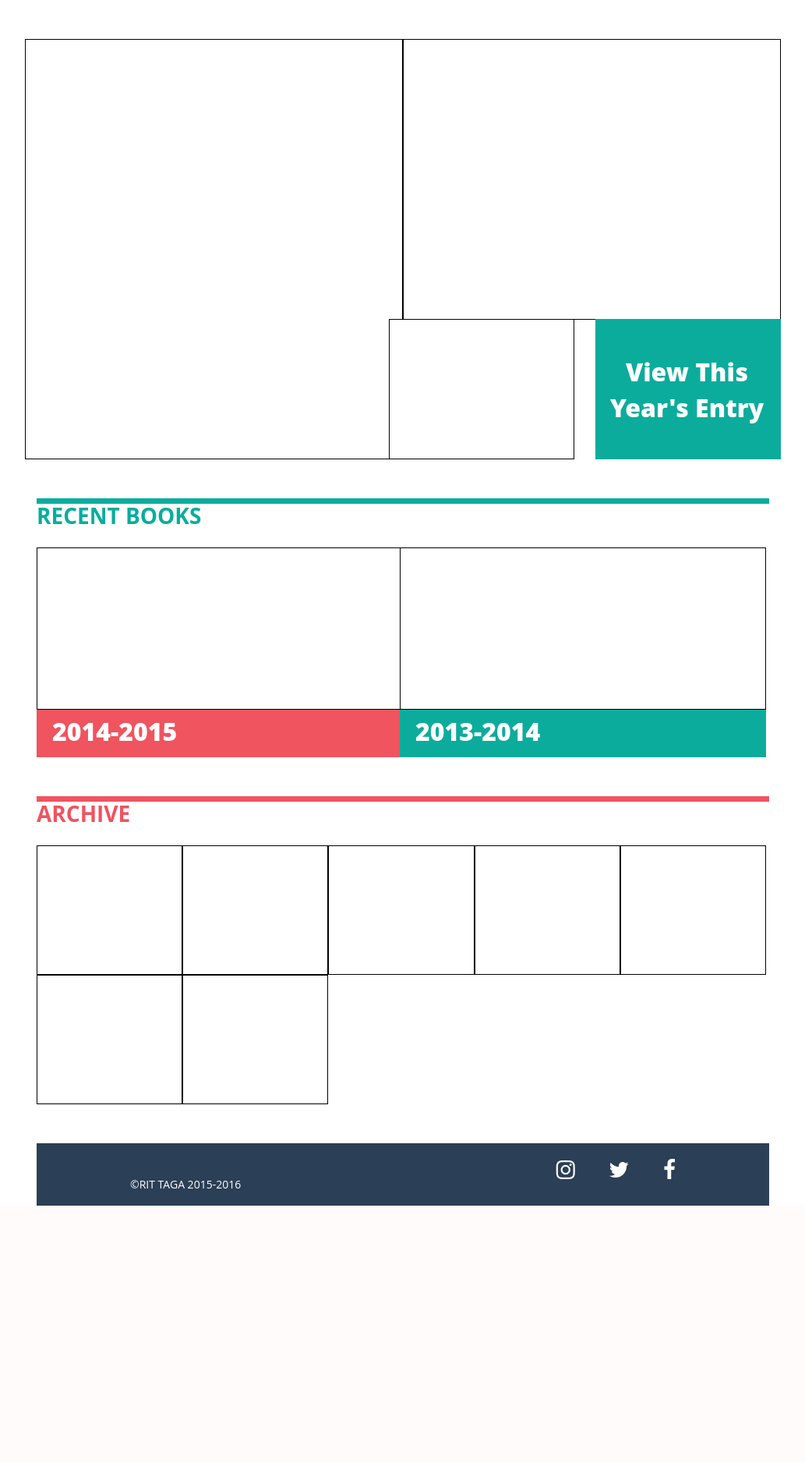
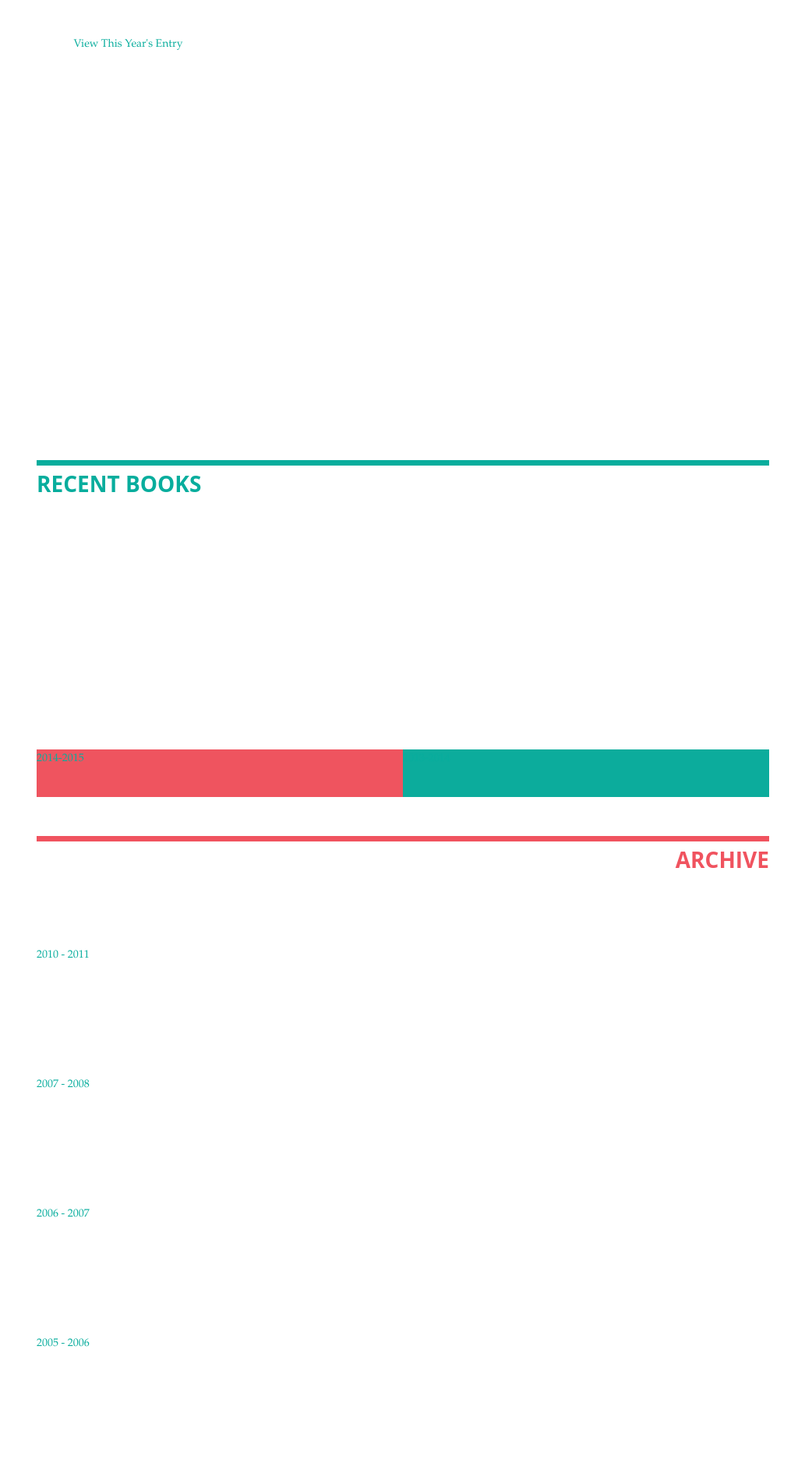
Before and after one commit to lauravsilva/TAGAWeb2015, a PHP site: page /portfolio.php in a window 1280 px wide. Shown: the part 80-1956 px from the top of the page at 78% size, without its empty margins (123-1156 px from the left). Before the commit the page ends 1626 px from the top, so only its background shows below. Run offline with PHP 8.4, Linux system fonts and the light colour scheme; style sheets or scripts are compiled from the project's sources; some libraries are stand-ins or nearby versions.

Commit message:
Update _archive.scss

```diff
--- a/src/styles/sass/_archive.scss
+++ b/src/styles/sass/_archive.scss
@@ -14,84 +14,186 @@
 }
 
 h1 {
+    padding: 0;
+    width: 100%;
+    height: 65px;
+    line-height: 67px;
+    font-size: 35px;
+    font-family: $font-family-sans-serif;
+    color: #ffffff; /* $white */
+    background-color: #2b3f56; /* $teal */
+    font-weight: 400;
+    text-align: center;
+    text-transform: uppercase;
+    letter-spacing: 1px;
+    margin-top: 0;
+    margin-bottom: 0;
+    }
+
+/*Blue*/
+h2 {
+    padding-top: 8px;
+    margin-top: 50px;
+    margin-bottom: 25px;
+    font-size: 28px;
+    font-weight: 700;
+    text-transform: uppercase;
+    font-family: $font-family-sans-serif;
+    color: #08ad9d; /* $teal */
+    border-top: 7px solid;
+    border-top-color: #08ad9d; /* $teal */
+    width: 100%;
+    }
+
+/*Pink*/
+h3 {
+    padding-top: 8px;
+    margin-top: 50px;
+    margin-bottom: 25px;
+    font-size: 28px;
+    font-weight: 700;
+    text-align: right;
+    text-transform: uppercase;
+    font-family: $font-family-sans-serif;
+    color: #f0535f; /* $pink */
+    border-top: 7px solid;
+    border-top-color: #f0535f; /* $pink */
+    width: 100%;
+    }
+
+h4 {
+    padding: 0;
+    font-size: 24px;
+    text-transform: uppercase;
+    font-family: $font-family-sans-serif;
+    color: #08ad9d; /* $teal */
+    font-weight: 500;
+    margin-top: 50px;
+    }
+
+
+p {
+    color: #000000; /* $black */
+    font-family: "Garamond"; /* $font-family-serif */
+    font-size: 14px;
+    line-height: 25px;
+    margin-top: 20px;
 
 }
 
-    h2 {
-        margin-top: 50px;
-        padding: 0;
+a, a:active, a:visited {
+    color: #08ad9d; /* $teal */
+    font-family: "Garamond"; /* $font-family-serif */
+    font-weight: 400;
+    -webkit-transition: color .1s ease-in;
+    -moz-transition: color .1s ease-in;
     }
-    h3 {
-        margin-top: 50px;
+
+a:hover {
+    color: #f0535f; /* $pink */
+    text-decoration: none;
+    -webkit-transition: color .1s ease-out;
+    -moz-transition: color .1s ease-out;
+    }
+
+#content{
+    width: 940px;
+    margin-left: auto;
+    margin-right: auto;
+}
+
+.hero {
+        width: 100%;
+        height: 540px;
+        position: relative;
+        margin-bottom: 50px;
+}
+
+.heromain {
+        /*width: 469px;*/
+        height: 540px;
+        position: absolute;
+        left: 0px;
+        overflow: hidden;
+}
+.herosub {
+       /* width: 469px;*/
+        height: 360px;
+        position: absolute;
+        right: 0;
+        overflow: hidden;
+}
+.herosub2 {
+        /*width: 238px;*/
+        height: 180px;
+        position: absolute;
+        top: 360px;
+        overflow: hidden;
+}
+
+.herosub3 {
+    height: 180px;
+    position: absolute;
+    top: 360px;
+    overflow: hidden;
+    background-color: #08ad9d;
+    }
+
+span.linkthisyear {
+    width: 100%;
+    height: 180px;
+    position: absolute;
+    top: 0px;
+    display: table;
+    opacity: 0;
+    -webkit-transition: opacity 500ms;
+    -moz-transition: opacity 500ms;
+    -o-transition: opacity 500ms;
+    transition: opacity 500ms;
+}
+
+    span.linkthisyear:hover {
+        opacity: 1;
+        background-color: #f0535f; /*$pink*/
+    }
+
+.thisyearsbook {
+    color: #ffffff;
+    text-align: center;
+    font-family: "Open Sans";
+    font-size: 32px;
+    margin-top: 48px;
+    line-height: 75px;
+    }
+
+.thisyearsbooks:hover {
+    color: #f0fffd;
+    text-decoration: none;
+    }
+
+
+.pasttwoyears {
+    width: 940px;
+	height: 361px;
+    position: relative;
+}
+
+.nopadding {
         padding: 0;
     }
 
-
-    .hero {
-        margin-top: 50px;
-//        width: 936px;
-        height: 539px;
-        position: relative;
-    }
-
-    .heromain {
-//        width: 469px;
-        height: 539px;
-        position: absolute;
-        left: 0px;
-        border-width: 1px;
-        border-color: #000001;
-        border-style: solid;
-        background-color: #ffffff;
-    }
-    .herosub {
-//        width: 469px;
-        height: 360px;
-        position: absolute;
-        right: 0;
-        border-width: 1px;
-        border-color: #000001;
-        border-style: solid;
-        background-color: #ffffff;
-    }
-    .herosub2 {
-        width: 238px;
-        height: 180px;
-        position: absolute;
-        left: 467px;
-        top: 359px;
-        border-width: 1px;
-        border-color: #000001;
-        border-style: solid;
-        background-color: #ffffff;
-    }
-
-    .linkthisyear {
-        width: 238px;
-        height: 180px;
-        position: absolute;
-        right: 0px;
-        top: 359px;
-        background-color: #0cac9c;
-    }
-
-    .pasttwoyears {
-        width: 936px;
-        height: 269px;
-        position: relative;
+.nomargin {
+        margin: 0;
     }
 
 .year1415 {
 	width: 470px;
-        height: 208px;
+	height: 300px;
 	position: absolute;
 	left: 0px;
     top: 0px;
-        border-width: 1px;
-        border-color: #000001;
-        border-style: solid;
 	background-color: #ffffff;
-
+    overflow: hidden;
 }
 
 .base1415 {
@@ -99,21 +201,18 @@
 	height: 61px;
 	position: absolute;
 	left: 0px;
-        top: 208px;
+    top: 300px;
 	background-color: #ef545f;
 }
 
 .year1314 {
 	width: 470px;
-        height: 208px;
+	height: 300px;
 	position: absolute;
 	right: 0px;
     top: 0px;
-        border-width: 1px;
-        border-color: #000001;
-        border-style: solid;
 	background-color: #ffffff;
-
+    overflow: hidden;
 }
 
 .base1314 {
@@ -121,66 +220,133 @@
 	height: 61px;
 	position: absolute;
 	right: 0px;
-        top: 208px;
+    top: 300px;
 	background-color: #0cac9c;
+    -webkit-transition: background-color 500ms;
+    -moz-transition: background-color 500ms;
+    -o-transition: background-color 500ms;
+    transition: background-color 500ms;
+
+}
+
+span.bookspaddingleft {
+    padding-left: 20px;
+    z-index: 1;
+    color: #ffffff;
+    font-family: "Open Sans";
+    font-size: 28px;
+    line-height: 55px;
+    }
+.base1314:hover {
+        background-color: #08ad9d;
+    }
+
+a.bookspaddingleft:visited, a.bookspaddingleft:active, a.bookspaddingleft:hover {
+    color: #f0fffd;
+    text-decoration: none;
     }
 
 .archivemodule {
-        width: 936px;
-        height: 332px;
+        margin-top: 95px;
         position: relative;
     }
 
-    .archive {
-        width: 187.2px;
-        height: 166px;
-        position: relative;
-        float: left;
-        border-width: 1px;
-        border-color: #000001;
-        border-style: solid;
+    .row {
+        padding: 0;
+        margin: 0;
     }
 
-    .archivehoverpink {
-        width: 187.2px;
+    .col-md-3 {
+        padding: 0;
+    }
+
+    .archivehoverpink{
+        width: 235px;
         height: 166px;
+        overflow: hidden;
+
+    }
+
+    .archivehoverpink:hover {
         background-color: rgba(239, 84, 95, .75);
-        opacity:0;
+        opacity:1;
         -webkit-transition: opacity .25s ease;
         -moz-transition: opacity .25s ease;
+
     }
 
-    .archivehoverturq {
-        width: 187.2px;
+    .archivehoverturq{
+        width: 235px;
         height: 166px;
+        overflow: hidden;
+
+    }
+
+    .archivehoverturq:hover {
+        /*width: 187.2px;*/
         background-color: rgba(12, 172, 156, .75);
-        opacity:0;
+        opacity:1;
         -webkit-transition: opacity .25s ease;
         -moz-transition: opacity .25s ease;
+
     }
 
-    .archive:hover .archivehoverpink {
+
+    img.portrait {
+    width: 100%;
+    height: auto;
+    overflow: hidden;
+}
+    img.landscape {
+    height: 100%;
+    width: auto;
+    overflow: hidden;
+}
+
+    span.archiveoverlayturq {
+        position: absolute;
+            top: 0;
+            left: 0;
+            background-color: rgba(12, 172, 156, .75);
+            display: table;
+            width: 235px;
+            height: 166px;
+            opacity: 0;
+            -webkit-transition: opacity 500ms;
+            -moz-transition: opacity 500ms;
+            -o-transition: opacity 500ms;
+            transition: opacity 500ms;
+    }
+
+    span.archiveoverlaypink {
+        position: absolute;
+            top: 0;
+            left: 0;
+            background-color: rgba(239, 84, 95, .75);
+            display: table;
+            width: 235px;
+            height: 166px;
+            opacity: 0;
+            -webkit-transition: opacity 500ms;
+            -moz-transition: opacity 500ms;
+            -o-transition: opacity 500ms;
+            transition: opacity 500ms;
+    }
+
+    span.archiveoverlayturq:hover {
         opacity:1;
     }
 
-    .archive:hover .archivehoverturq {
+    span.archiveoverlaypink:hover {
         opacity:1;
     }
 
-    a.archivetext {
-        padding-left: 45px;
-        line-height: 270px;
+    .archiveyear {
+        padding-left: 85px;
+        padding-top: 115px;
         color: #ffffff;
         font-family: "Open Sans";
         font-size: 22px;
-    }
-
-    a.archivetext:active, a.archivetext:visited, a.archivetext:hover {
-        padding-left: 45px;
-        color: #ffffff;
-        font-family: "Open Sans";
-        font-size: 22px;
-        text-decoration: none;
     }
 
     #text {
@@ -189,30 +355,5 @@
     width: 235px;
     }
 
-    .bookspaddingleft {
-        padding-left: 20px;
-        z-index: 1;
-        color: #ffffff;
-        font-family: "Open Sans";
-        font-size: 32px;
-        line-height: 55px;
-    }
-
-    a.bookspaddingleft:visited, a.bookspaddingleft:active, a.bookspaddingleft:hover {
-        color: #f0fffd;
-        text-decoration: none;
-    }
-
-    a.books {
-        z-index: 1;
-        color: #ffffff;
-        font-family: "Open Sans";
-        font-size: 32px;
-    }
-
-    a.books:visited, a.books:active, a.books:hover {
-        color: #f0fffd;
-        text-decoration: none;
-    }
 
 }
```
Lines whose indentation alone changed are shown as unchanged.
